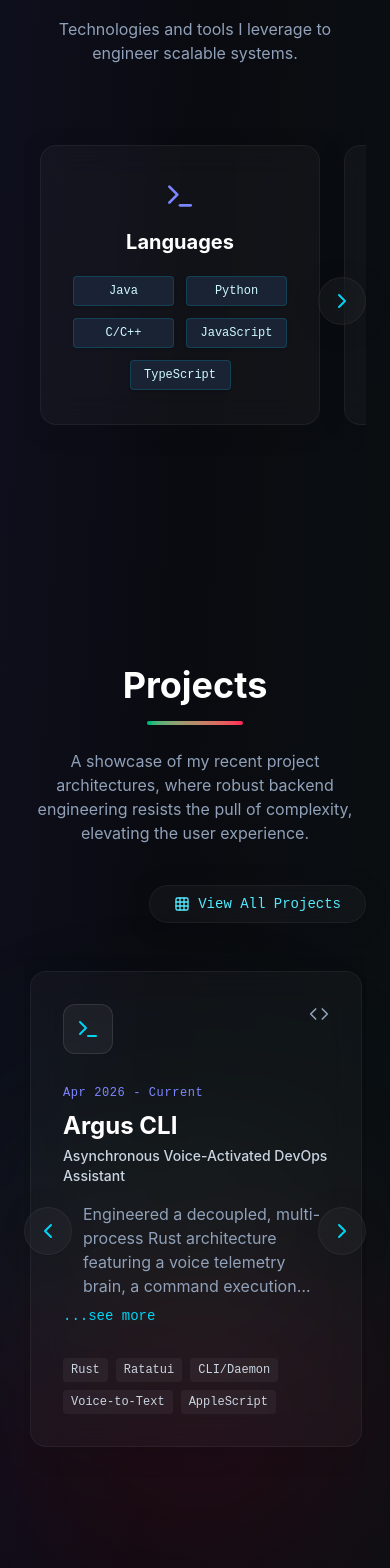
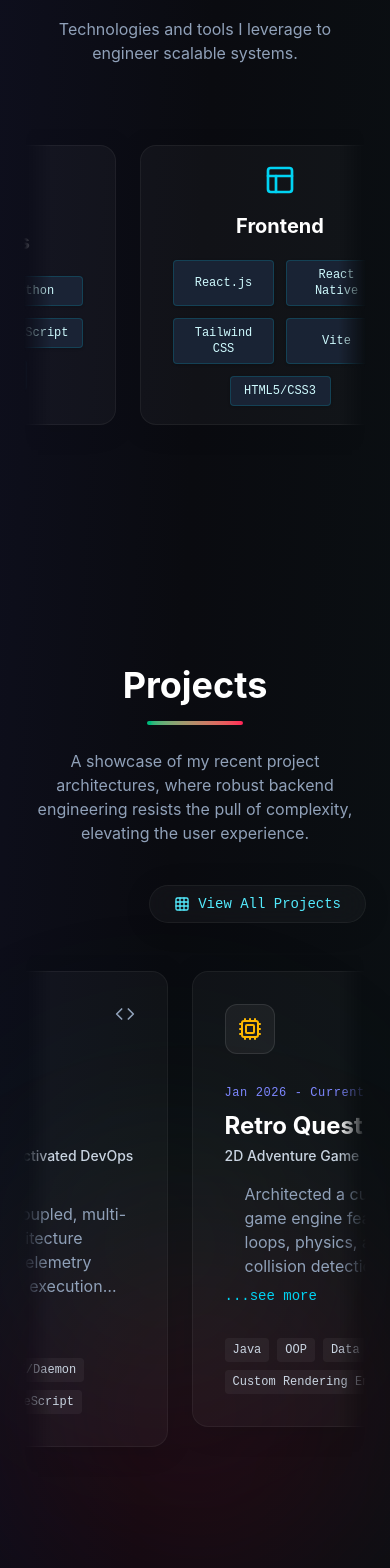
Before and after one commit to Aranya5/Portfolio-Aranya, a React (Vite) app: page / in a window 390 px wide. Shown: the part 3400-4968 px from the top of the page. Built offline with nearby package versions, Linux system fonts and the light colour scheme.

Commit message:
Auto scrolling projects and skills

```diff
--- a/src/components/Projects.tsx
+++ b/src/components/Projects.tsx
@@ -71,6 +71,7 @@ export default function Projects() {
   const [canScrollLeft, setCanScrollLeft] = useState(false);
   const [canScrollRight, setCanScrollRight] = useState(true);
   const [showAll, setShowAll] = useState(false);
+  const [isPaused, setIsPaused] = useState(false);
 
   const checkScroll = () => {
     if (scrollRef.current && !showAll) {
@@ -87,6 +88,51 @@ export default function Projects() {
       return () => window.removeEventListener('resize', checkScroll);
     }
   }, [showAll]);
+
+  // Smooth continuous auto-scrolling loop
+  useEffect(() => {
+    if (showAll) return;
+
+    const scrollContainer = scrollRef.current;
+    if (!scrollContainer) return;
+
+    let animationId: number;
+    let lastTime = performance.now();
+    const speed = 30; // pixels per second
+
+    let currentScrollLeft = scrollContainer.scrollLeft;
+
+    const step = (time: number) => {
+      const deltaTime = (time - lastTime) / 1000;
+      lastTime = time;
+
+      if (!isPaused) {
+        // Sync if the actual scroll position is different (e.g. from manual scrolling)
+        if (Math.abs(scrollContainer.scrollLeft - currentScrollLeft) > 1) {
+          currentScrollLeft = scrollContainer.scrollLeft;
+        }
+
+        currentScrollLeft += speed * deltaTime;
+        const maxScroll = scrollContainer.scrollWidth - scrollContainer.clientWidth;
+
+        if (currentScrollLeft >= maxScroll - 1) {
+          currentScrollLeft = 0;
+        }
+
+        scrollContainer.scrollLeft = currentScrollLeft;
+      } else {
+        currentScrollLeft = scrollContainer.scrollLeft;
+      }
+
+      animationId = requestAnimationFrame(step);
+    };
+
+    animationId = requestAnimationFrame(step);
+
+    return () => {
+      cancelAnimationFrame(animationId);
+    };
+  }, [isPaused, showAll]);
 
   const scroll = (direction: 'left' | 'right') => {
     if (scrollRef.current) {
@@ -125,28 +171,42 @@ export default function Projects() {
           </button>
         </div>
 
-        <div className={`relative ${!showAll ? 'group/slider px-4 md:px-0' : ''}`}>
+        <div className={`relative ${!showAll ? 'px-4 md:px-0' : ''}`}>
           {!showAll && (
             <>
+              {/* Left Fade Zone & Sensor */}
+              <div
+                className="absolute left-0 top-0 bottom-12 w-20 md:w-32 bg-white/0 z-30 pointer-events-auto flex items-center justify-start pl-2 md:pl-4 group/left-sensor"
+                onMouseEnter={() => setIsPaused(true)}
+                onMouseLeave={() => setIsPaused(false)}
+              >
                 {/* Left Navigation Arrow */}
                 <button
                   onClick={() => scroll('left')}
-                className={`absolute left-0 lg:-left-6 top-1/2 -translate-y-1/2 z-40 w-12 h-12 flex items-center justify-center rounded-full glass shadow-xl transition-all duration-300 md:opacity-0 md:group-hover/slider:opacity-100 ${canScrollLeft ? 'text-cyan-400 hover:bg-white/10 hover:scale-110 cursor-pointer' : 'text-slate-600 cursor-not-allowed opacity-0 md:opacity-0 pointer-events-none'}`}
+                  className={`w-12 h-12 flex items-center justify-center rounded-full glass shadow-xl transition-all duration-300 opacity-0 group-hover/left-sensor:opacity-100 ${canScrollLeft ? 'text-cyan-400 hover:bg-white/10 hover:scale-110 cursor-pointer' : 'text-slate-600 cursor-not-allowed pointer-events-none opacity-0'}`}
                   disabled={!canScrollLeft}
                   aria-label="Scroll left"
                 >
                   <ChevronLeft size={24} />
                 </button>
+              </div>
 
+              {/* Right Fade Zone & Sensor */}
+              <div
+                className="absolute right-0 top-0 bottom-12 w-20 md:w-32 bg-white/0 z-30 pointer-events-auto flex items-center justify-end pr-2 md:pr-4 group/right-sensor"
+                onMouseEnter={() => setIsPaused(true)}
+                onMouseLeave={() => setIsPaused(false)}
+              >
                 {/* Right Navigation Arrow */}
                 <button
                   onClick={() => scroll('right')}
-                className={`absolute right-0 lg:-right-6 top-1/2 -translate-y-1/2 z-40 w-12 h-12 flex items-center justify-center rounded-full glass shadow-xl transition-all duration-300 pointer-events-auto md:opacity-0 md:group-hover/slider:opacity-100 ${canScrollRight ? 'text-cyan-400 hover:bg-white/10 hover:scale-110 cursor-pointer' : 'text-slate-600 cursor-not-allowed opacity-50 md:opacity-50 pointer-events-none'}`}
+                  className={`w-12 h-12 flex items-center justify-center rounded-full glass shadow-xl transition-all duration-300 opacity-0 group-hover/right-sensor:opacity-100 ${canScrollRight ? 'text-cyan-400 hover:bg-white/10 hover:scale-110 cursor-pointer' : 'text-slate-600 cursor-not-allowed pointer-events-none opacity-0'}`}
                   disabled={!canScrollRight}
                   aria-label="Scroll right"
                 >
                   <ChevronRight size={24} />
                 </button>
+              </div>
             </>
           )}
 
@@ -155,11 +215,15 @@ export default function Projects() {
             onScroll={!showAll ? checkScroll : undefined}
             className={showAll
               ? "grid md:grid-cols-2 lg:grid-cols-3 gap-8 items-stretch"
-              : "flex items-stretch overflow-x-auto gap-6 md:gap-8 pb-12 snap-x snap-mandatory pt-4 -mx-4 px-4 [&::-webkit-scrollbar]:hidden [-ms-overflow-style:none] [scrollbar-width:none] relative z-20"}
+              : "flex items-stretch overflow-x-auto gap-6 md:gap-8 pb-12 pt-4 -mx-4 px-4 [&::-webkit-scrollbar]:hidden [-ms-overflow-style:none] [scrollbar-width:none] relative z-20 mask-fade"}
           >
             {projects.map((project, idx) => (
               <motion.div
                 key={idx}
+                onMouseEnter={() => setIsPaused(true)}
+                onMouseLeave={() => setIsPaused(false)}
+                onTouchStart={() => setIsPaused(true)}
+                onTouchEnd={() => setIsPaused(false)}
                 initial={{ opacity: 0, y: 50 }}
                 whileInView={{ opacity: 1, y: 0 }}
                 viewport={{ once: true, margin: "-50px" }}
@@ -168,7 +232,7 @@ export default function Projects() {
                   y: -12,
                   transition: { type: "spring", stiffness: 300, damping: 20 }
                 }}
-                className={`glass p-8 rounded-2xl flex flex-col h-full border border-white/5 hover:border-white/20 hover:shadow-2xl hover:shadow-indigo-500/20 group ${!showAll ? 'w-[85vw] md:w-[calc(50%-1.5rem)] lg:w-[calc(33.333%-1.5rem)] min-w-[revert] snap-center shrink-0 flex-none' : ''}`}
+                className={`glass p-8 rounded-2xl flex flex-col h-full border border-white/5 hover:border-white/20 hover:shadow-2xl hover:shadow-indigo-500/20 group ${!showAll ? 'w-[85vw] md:w-[calc(50%-1.5rem)] lg:w-[calc(33.333%-1.5rem)] min-w-[revert] shrink-0 flex-none' : ''}`}
               >
                 <div className="flex justify-between items-start mb-6">
                   <div className="p-3 bg-white/5 rounded-xl border border-white/10 group-hover:scale-110 transition-transform">
--- a/src/components/Skills.tsx
+++ b/src/components/Skills.tsx
@@ -66,6 +66,7 @@ export default function Skills() {
   const scrollRef = useRef<HTMLDivElement>(null);
   const [canScrollLeft, setCanScrollLeft] = useState(false);
   const [canScrollRight, setCanScrollRight] = useState(true);
+  const [isPaused, setIsPaused] = useState(false);
 
   const checkScroll = () => {
     if (scrollRef.current) {
@@ -80,6 +81,49 @@ export default function Skills() {
     window.addEventListener('resize', checkScroll);
     return () => window.removeEventListener('resize', checkScroll);
   }, []);
+
+  // Smooth continuous auto-scrolling loop
+  useEffect(() => {
+    const scrollContainer = scrollRef.current;
+    if (!scrollContainer) return;
+
+    let animationId: number;
+    let lastTime = performance.now();
+    const speed = 30; // pixels per second
+
+    let currentScrollLeft = scrollContainer.scrollLeft;
+
+    const step = (time: number) => {
+      const deltaTime = (time - lastTime) / 1000;
+      lastTime = time;
+
+      if (!isPaused) {
+        // Sync if the actual scroll position is different (e.g. from manual scrolling)
+        if (Math.abs(scrollContainer.scrollLeft - currentScrollLeft) > 1) {
+          currentScrollLeft = scrollContainer.scrollLeft;
+        }
+
+        currentScrollLeft += speed * deltaTime;
+        const maxScroll = scrollContainer.scrollWidth - scrollContainer.clientWidth;
+
+        if (currentScrollLeft >= maxScroll - 1) {
+          currentScrollLeft = 0;
+        }
+
+        scrollContainer.scrollLeft = currentScrollLeft;
+      } else {
+        currentScrollLeft = scrollContainer.scrollLeft;
+      }
+
+      animationId = requestAnimationFrame(step);
+    };
+
+    animationId = requestAnimationFrame(step);
+
+    return () => {
+      cancelAnimationFrame(animationId);
+    };
+  }, [isPaused]);
 
   const scroll = (direction: 'left' | 'right') => {
     if (scrollRef.current) {
@@ -103,26 +147,40 @@ export default function Skills() {
           <p className="text-slate-400 font-sans">Technologies and tools I leverage to engineer scalable systems.</p>
         </motion.div>
 
-        <div className="relative group/slider px-4 md:px-0">
+        <div className="relative px-4 md:px-0">
+          {/* Left Fade Zone & Sensor */}
+          <div
+            className="absolute left-0 top-0 bottom-12 w-20 md:w-32 bg-white/0 z-30 pointer-events-auto flex items-center justify-start pl-2 md:pl-4 group/left-sensor"
+            onMouseEnter={() => setIsPaused(true)}
+            onMouseLeave={() => setIsPaused(false)}
+          >
             {/* Left Navigation Arrow */}
             <button
               onClick={() => scroll('left')}
-            className={`absolute left-0 lg:-left-6 top-1/2 -translate-y-1/2 z-30 w-12 h-12 flex items-center justify-center rounded-full glass shadow-xl transition-all duration-300 md:opacity-0 md:group-hover/slider:opacity-100 ${canScrollLeft ? 'text-cyan-400 hover:bg-white/10 hover:scale-110 cursor-pointer' : 'text-slate-600 cursor-not-allowed opacity-0 md:opacity-0 pointer-events-none'}`}
+              className={`w-12 h-12 flex items-center justify-center rounded-full glass shadow-xl transition-all duration-300 opacity-0 group-hover/left-sensor:opacity-100 ${canScrollLeft ? 'text-cyan-400 hover:bg-white/10 hover:scale-110 cursor-pointer' : 'text-slate-600 cursor-not-allowed pointer-events-none opacity-0'}`}
               disabled={!canScrollLeft}
               aria-label="Scroll left"
             >
               <ChevronLeft size={24} />
             </button>
+          </div>
 
+          {/* Right Fade Zone & Sensor */}
+          <div
+            className="absolute right-0 top-0 bottom-12 w-20 md:w-32 bg-white/0 z-30 pointer-events-auto flex items-center justify-end pr-2 md:pr-4 group/right-sensor"
+            onMouseEnter={() => setIsPaused(true)}
+            onMouseLeave={() => setIsPaused(false)}
+          >
             {/* Right Navigation Arrow */}
             <button
               onClick={() => scroll('right')}
-            className={`absolute right-0 lg:-right-6 top-1/2 -translate-y-1/2 z-30 w-12 h-12 flex items-center justify-center rounded-full glass shadow-xl transition-all duration-300 pointer-events-auto md:opacity-0 md:group-hover/slider:opacity-100 ${canScrollRight ? 'text-cyan-400 hover:bg-white/10 hover:scale-110 cursor-pointer' : 'text-slate-600 cursor-not-allowed opacity-50 md:opacity-50 pointer-events-none'}`}
+              className={`w-12 h-12 flex items-center justify-center rounded-full glass shadow-xl transition-all duration-300 opacity-0 group-hover/right-sensor:opacity-100 ${canScrollRight ? 'text-cyan-400 hover:bg-white/10 hover:scale-110 cursor-pointer' : 'text-slate-600 cursor-not-allowed pointer-events-none opacity-0'}`}
               disabled={!canScrollRight}
               aria-label="Scroll right"
             >
               <ChevronRight size={24} />
             </button>
+          </div>
 
           <motion.div
             ref={scrollRef}
@@ -131,14 +189,18 @@ export default function Skills() {
             initial="hidden"
             whileInView="visible"
             viewport={{ once: true, margin: "-50px" }}
-            className="flex overflow-x-auto items-stretch gap-6 pb-12 snap-x snap-mandatory pt-4 -mx-4 px-4 [&::-webkit-scrollbar]:hidden [-ms-overflow-style:none] [scrollbar-width:none] relative z-20"
+            className="flex overflow-x-auto items-stretch gap-6 pb-12 pt-4 -mx-4 px-4 [&::-webkit-scrollbar]:hidden [-ms-overflow-style:none] [scrollbar-width:none] relative z-20 mask-fade"
           >
           {skillCategories.map((category, idx) => (
             <motion.div
               key={idx}
               variants={itemVariants}
               whileHover={{ y: -8, scale: 1.02 }}
-              className="glass p-6 md:p-8 rounded-2xl border-t border-white/10 relative overflow-hidden group min-w-[280px] w-[280px] md:min-w-[320px] md:w-[320px] aspect-square snap-center shrink-0 flex flex-col justify-center items-center h-full hover:shadow-2xl hover:shadow-cyan-500/10 transition-all cursor-grab active:cursor-grabbing"
+              onMouseEnter={() => setIsPaused(true)}
+              onMouseLeave={() => setIsPaused(false)}
+              onTouchStart={() => setIsPaused(true)}
+              onTouchEnd={() => setIsPaused(false)}
+              className="glass p-6 md:p-8 rounded-2xl border-t border-white/10 relative overflow-hidden group min-w-[280px] w-[280px] md:min-w-[320px] md:w-[320px] aspect-square shrink-0 flex flex-col justify-center items-center h-full hover:shadow-2xl hover:shadow-cyan-500/10 transition-all cursor-grab active:cursor-grabbing"
             >
               {/* Subtle hover glow */}
               <div className="absolute inset-0 bg-gradient-to-br from-white/[0.03] to-transparent opacity-0 group-hover:opacity-100 transition-opacity duration-300" />
--- a/src/index.css
+++ b/src/index.css
@@ -27,6 +27,11 @@
 }
 
 @layer utilities {
+  .mask-fade {
+    mask-image: linear-gradient(to right, transparent, black 8%, black 92%, transparent);
+    -webkit-mask-image: linear-gradient(to right, transparent, black 8%, black 92%, transparent);
+  }
+
   .glass {
     background: rgba(255, 255, 255, 0.03);
     backdrop-filter: blur(16px);
```
Lines whose indentation alone changed are shown as unchanged.
